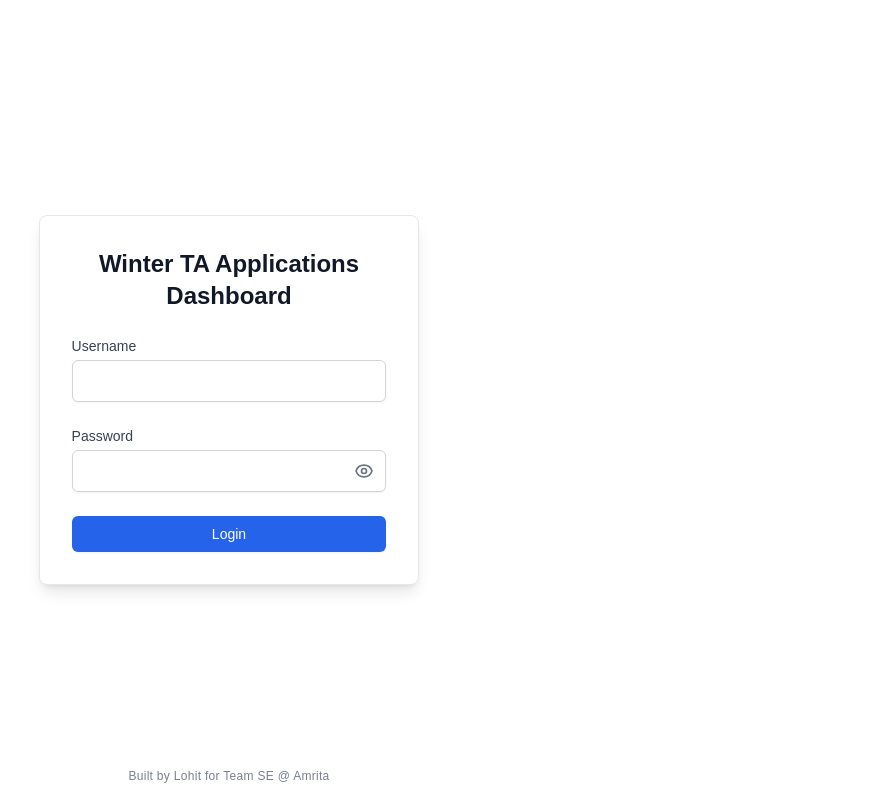
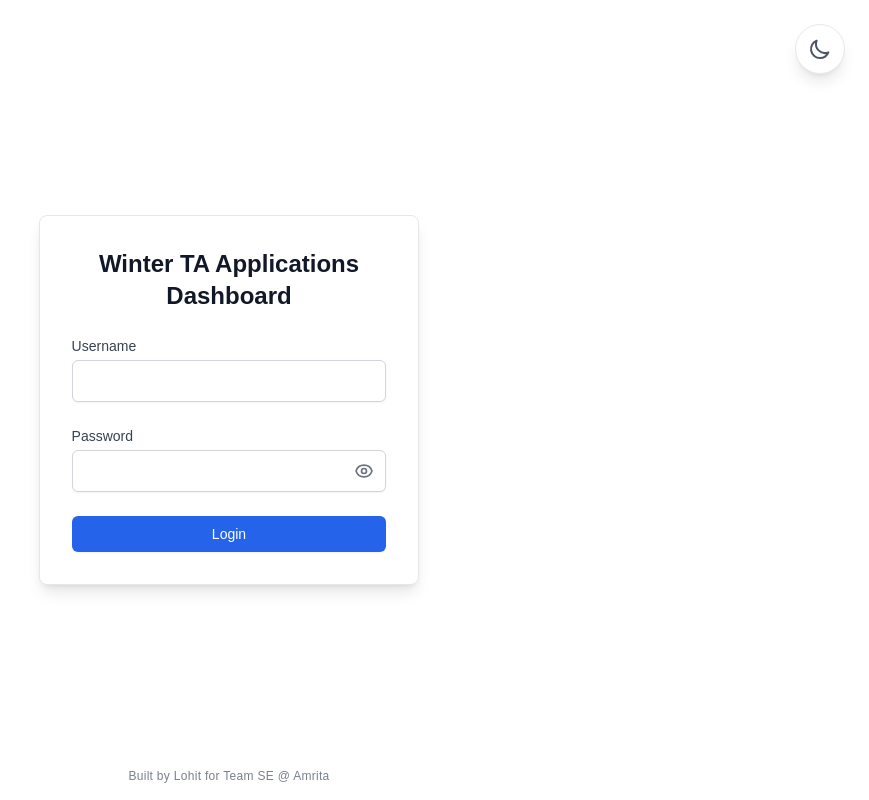
Before and after one commit to zappvik/ta-applications-dashboard, a Next.js app: page /login in a window 1280 px wide. Shown: the whole page, without its empty margins (411-1280 px from the left). Built offline with nearby package versions, Linux system fonts and the light colour scheme; a web font is replaced by a local one.

Commit message:
Clean up codebase: remove all comments, add professional documentation, and add theme toggle to login page

```diff
--- a/app/(dashboard)/applications/page.tsx
+++ b/app/(dashboard)/applications/page.tsx
@@ -39,8 +39,6 @@ export default function ApplicationsPage() {
       <h1 className="text-3xl font-bold text-gray-900 dark:text-white mb-2">View Applications</h1>
       <p className="mt-2 mb-6 text-gray-600 dark:text-gray-300">
         Here is a list of all {applications?.length || 0} applications submitted.
-        {error && <span className="text-red-600 dark:text-red-400 ml-2">(Error: {error})</span>}
-        {isLoading && <span className="text-blue-600 dark:text-blue-400 ml-2">(Loading...)</span>}
       </p>
 
       <InstructionsBanner />
--- a/app/(dashboard)/dashboard/page.tsx
+++ b/app/(dashboard)/dashboard/page.tsx
@@ -33,9 +33,7 @@ export default function DashboardPage() {
         Dashboard Overview
       </h1>
 
-      {/* --- Stats Cards --- */}
       <div className="grid grid-cols-1 md:grid-cols-2 gap-6">
-        {/* Total Applications */}
         <div className="bg-white dark:bg-gray-800 p-6 rounded-lg shadow-md border-l-4 border-blue-500">
           <h3 className="text-sm font-medium text-gray-500 dark:text-gray-400 uppercase tracking-wider">
             Total Applications
@@ -45,7 +43,6 @@ export default function DashboardPage() {
           </p>
         </div>
 
-        {/* Shortlisted (Real Data) */}
         <div className="bg-white dark:bg-gray-800 p-6 rounded-lg shadow-md border-l-4 border-green-500">
           <h3 className="text-sm font-medium text-gray-500 dark:text-gray-400 uppercase tracking-wider">
             Shortlisted
@@ -57,7 +54,6 @@ export default function DashboardPage() {
         </div>
       </div>
 
-      {/* --- Recent Applications Table --- */}
       <div className="mt-8">
         <div className="flex justify-between items-center mb-4">
           <h2 className="text-xl font-semibold text-gray-900 dark:text-white">
--- a/app/actions/toggleSelection.ts
+++ b/app/actions/toggleSelection.ts
@@ -5,6 +5,10 @@ import { authOptions } from '@/app/api/auth/[...nextauth]/route'
 import { createClient } from '@supabase/supabase-js'
 import { revalidatePath } from 'next/cache'
 
+/**
+ * Toggles the selection state of a subject for an application.
+ * Implements an idempotent toggle: if selection exists, removes it; otherwise creates it.
+ */
 export async function toggleSelection(applicationId: string, subject: string) {
   const session = await getServerSession(authOptions)
   const userId = (session?.user as any)?.id
--- a/app/api/applications/route.ts
+++ b/app/api/applications/route.ts
@@ -4,7 +4,7 @@ import { createClient } from '@supabase/supabase-js'
 import { NextResponse } from 'next/server'
 
 export const dynamic = 'force-dynamic'
-export const revalidate = 30 // Revalidate every 30 seconds
+export const revalidate = 30
 
 export async function GET() {
   try {
--- a/components/auth/LoginForm.tsx
+++ b/components/auth/LoginForm.tsx
@@ -1,8 +1,9 @@
 'use client'
 
-import { useState } from 'react'
+import { useState, useEffect } from 'react'
 import { signIn } from 'next-auth/react'
 import { useRouter } from 'next/navigation'
+import { useTheme } from 'next-themes'
 
 export default function LoginForm() {
   const [username, setUsername] = useState('')
@@ -10,7 +11,11 @@ export default function LoginForm() {
   const [error, setError] = useState('')
   const [loading, setLoading] = useState(false)
   const [showPassword, setShowPassword] = useState(false)
+  const [mounted, setMounted] = useState(false)
   const router = useRouter()
+  const { theme, setTheme } = useTheme()
+
+  useEffect(() => setMounted(true), [])
 
   const handleSubmit = async (event: React.FormEvent<HTMLFormElement>) => {
     event.preventDefault()
@@ -39,7 +44,34 @@ export default function LoginForm() {
   }
 
   return (
-    <div className="flex flex-col items-center justify-center min-h-screen bg-transparent transition-colors duration-200">
+    <div className="flex flex-col items-center justify-center min-h-screen bg-transparent transition-colors duration-200 relative">
+      {mounted && (
+        <button
+          onClick={() => setTheme(theme === 'dark' ? 'light' : 'dark')}
+          className="fixed top-6 right-6 p-3 rounded-full bg-white dark:bg-gray-800 shadow-lg border border-gray-200 dark:border-gray-700 hover:scale-110 transition-transform duration-200 z-50"
+          aria-label="Toggle theme"
+        >
+          {theme === 'dark' ? (
+            <svg className="w-6 h-6 text-yellow-400" fill="none" stroke="currentColor" viewBox="0 0 24 24">
+              <path
+                strokeLinecap="round"
+                strokeLinejoin="round"
+                strokeWidth={2}
+                d="M12 3v1m0 16v1m9-9h-1M4 12H3m15.364 6.364l-.707-.707M6.343 6.343l-.707-.707m12.728 0l-.707.707M6.343 17.657l-.707.707M16 12a4 4 0 11-8 0 4 4 0 018 0z"
+              />
+            </svg>
+          ) : (
+            <svg className="w-6 h-6 text-gray-600" fill="none" stroke="currentColor" viewBox="0 0 24 24">
+              <path
+                strokeLinecap="round"
+                strokeLinejoin="round"
+                strokeWidth={2}
+                d="M20.354 15.354A9 9 0 018.646 3.646 9.003 9.003 0 0012 21a9.003 9.003 0 008.354-5.646z"
+              />
+            </svg>
+          )}
+        </button>
+      )}
       <div className="w-full max-w-[23.8rem] p-8 space-y-6 bg-white dark:bg-gray-800 rounded-lg shadow-lg border border-gray-200 dark:border-gray-700">
         <h1 className="text-2xl font-bold text-center text-gray-900 dark:text-white">
           Winter TA Applications Dashboard
--- a/components/dashboard/ApplicationsTable.tsx
+++ b/components/dashboard/ApplicationsTable.tsx
@@ -16,6 +16,10 @@ type Application = {
   selected_subjects: any[] | null
 }
 
+/**
+ * Normalizes subject data from various formats into a consistent structure.
+ * Handles string, object, and null/undefined inputs to ensure robust data parsing.
+ */
 const parseSubject = (subj: any) => {
   if (!subj) return { name: 'Unknown', grade: '-', priority: '-' }
   if (typeof subj === 'string') return { name: subj, grade: '-', priority: '-' }
@@ -71,10 +75,8 @@ export default function ApplicationsTable({
   initialSelections?: Set<string>
   takenSelections?: Set<string>
 }) {
-  // Use context if available, otherwise fall back to props
   const context = useContext(ApplicationsContext)
 
-  // Always prefer context if it exists, otherwise use props
   const applications = context
     ? context.applications
     : (propApplications || [])
@@ -82,22 +84,6 @@ export default function ApplicationsTable({
   const initialSelections = context
     ? context.selections
     : (propInitialSelections || new Set<string>())
-
-  // Debug logging
-  useEffect(() => {
-    if (context) {
-      console.log('ApplicationsTable - Context data:', {
-        applicationsCount: context.applications.length,
-        selectionsCount: context.selections.size,
-        isLoading: context.isLoading,
-        error: context.error
-      })
-    } else {
-      console.log('ApplicationsTable - No context, using props:', {
-        applicationsCount: propApplications?.length || 0
-      })
-    }
-  }, [context, propApplications])
 
   const [searchQuery, setSearchQuery] = useState('')
   const [selectedCategory, setSelectedCategory] = useState('All')
@@ -124,7 +110,6 @@ export default function ApplicationsTable({
     if (result?.error) {
       alert(result.error)
     } else if (result?.success && context) {
-      // Refresh the cache after successful toggle
       context.refresh()
     }
   }
@@ -227,7 +212,6 @@ export default function ApplicationsTable({
 
   return (
     <div className="space-y-6">
-      {/* Search Bar */}
       <div className="relative">
         <div className="absolute inset-y-0 left-0 pl-3 flex items-center pointer-events-none">
           <svg className="h-5 w-5 text-gray-400" fill="none" stroke="currentColor" viewBox="0 0 24 24">
@@ -243,7 +227,6 @@ export default function ApplicationsTable({
         />
       </div>
 
-      {/* Controls */}
       <div className="bg-white dark:bg-gray-800 p-4 rounded-lg shadow-sm border border-gray-200 dark:border-gray-700 flex flex-col xl:flex-row gap-4 justify-between items-end">
         <div className="flex flex-col md:flex-row gap-4 w-full xl:w-auto items-end">
           <div className="w-full md:w-48">
--- a/components/dashboard/Sidebar.tsx
+++ b/components/dashboard/Sidebar.tsx
@@ -15,17 +15,14 @@ export default function Sidebar({ onLinkClick }: { onLinkClick?: () => void }) {
 
   return (
     <aside className="h-full bg-white dark:bg-gray-900 border-r border-gray-200 dark:border-gray-800 flex flex-col z-20">
-      {/* Brand Header - Stacked Logo */}
       <div className="flex items-center justify-center h-16 px-6 border-b border-gray-200 dark:border-gray-800 bg-white dark:bg-gray-800 flex-shrink-0">
         <div className="flex items-center gap-3 overflow-hidden">
-          {/* Icon (Blue Cap) */}
           <div className="flex-shrink-0 w-8 h-8 bg-blue-600 rounded-lg flex items-center justify-center text-white">
             <svg className="w-5 h-5" fill="currentColor" viewBox="0 0 24 24">
               <path d="M11.7 2.805a.75.75 0 01.6 0A60.65 60.65 0 0122.83 8.72a.75.75 0 01-.231 1.337 49.949 49.949 0 00-9.902 3.912l-.003.002-.34.18a.75.75 0 01-.707 0A50.009 50.009 0 002.1 10.057a.75.75 0 01-.231-1.337A60.653 60.653 0 0111.7 2.805z" />
               <path d="M13.06 15.473a48.45 48.45 0 017.666-3.282c.134 1.438.227 2.945.227 4.53 0 5.927-2.604 9.16-8.153 11.269a.75.75 0 01-.6 0C6.604 25.97 4 22.736 4 16.809c0-1.605.096-3.133.234-4.589a48.863 48.863 0 017.558 3.24l.434.227.019.009.018-.008z" />
             </svg>
           </div>
-          {/* Text Stack */}
           <div className="flex items-center min-w-0 justify-center">
             <span className="text-sm font-bold text-blue-600 dark:text-blue-500 tracking-tight leading-none truncate">
               TA
--- a/lib/cache/applications.ts
+++ b/lib/cache/applications.ts
@@ -1,7 +1,6 @@
 import { cache } from 'react'
 import { createClient } from '@supabase/supabase-js'
 
-// Cached function to fetch applications
 export const getCachedApplications = cache(async () => {
   const supabase = createClient(
     process.env.NEXT_PUBLIC_SUPABASE_URL!,
@@ -19,7 +18,6 @@ export const getCachedApplications = cache(async () => {
   return applications || []
 })
 
-// Cached function to fetch selections
 export const getCachedSelections = cache(async (userId: string) => {
   const supabase = createClient(
     process.env.NEXT_PUBLIC_SUPABASE_URL!,
```
Also changed, not shown: components/dashboard/DashboardWrapper.tsx (+0 -14 lines), lib/context/ApplicationsContext.tsx (+1 -11 lines).
